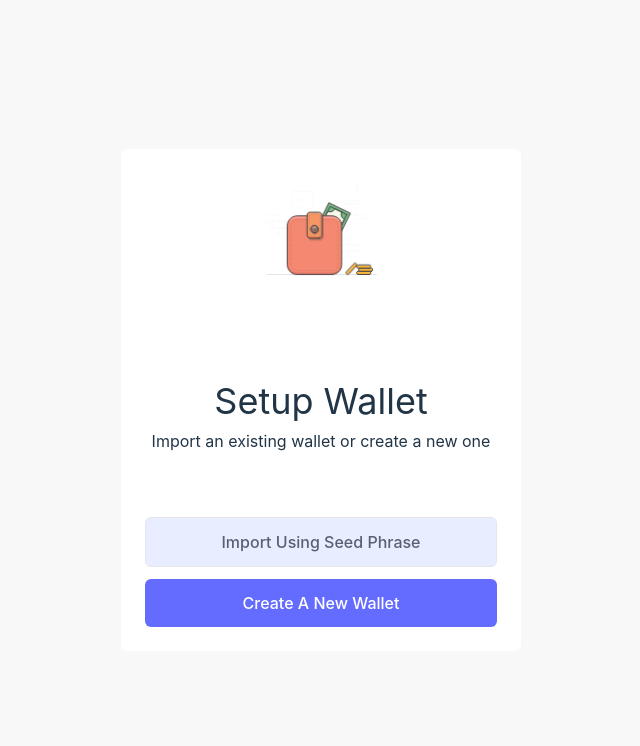
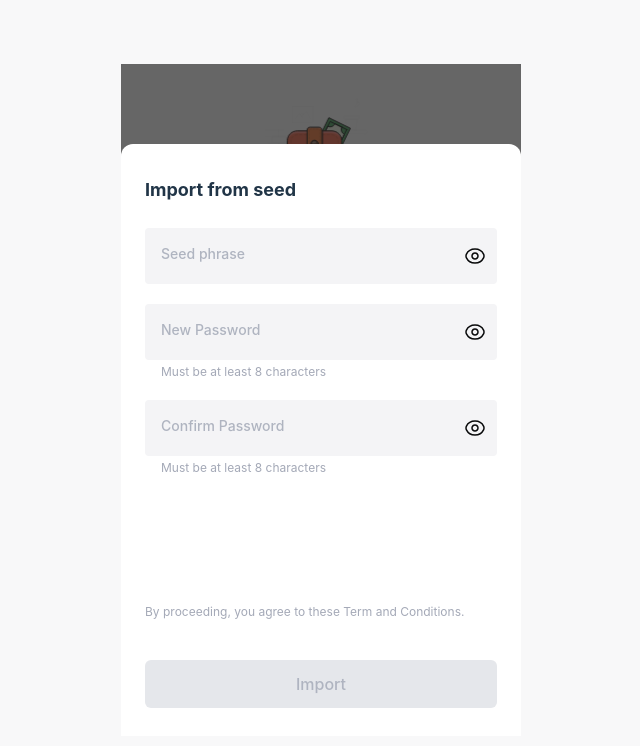
Before and after one commit to kunle-coded/walleth, a React (Vite) app: page /setup in a window 1280 px wide. Both pictures are taken after a click on the button "Import Using Seed Phrase". Shown: the top 746 px of the page, without its empty margins (319-959 px from the left). Built offline with nearby package versions, Linux system fonts and the light colour scheme.

Commit message:
complete password and secure logic, create seed import component for account setup components

```diff
--- a/src/components/setup/CreatePassword.tsx
+++ b/src/components/setup/CreatePassword.tsx
@@ -1,9 +1,10 @@
-import { useEffect, useState } from "react";
+import React, { useEffect, useState } from "react";
 import { useField } from "../../hooks/useField";
 import Button from "../../ui/Button";
 import ButtonWrapper from "../../ui/ButtonWrapper";
 import FormInput from "../../ui/FormInput";
 import Terms from "../../ui/Terms";
+import { useAccount } from "../../contexts/AccountContext";
 
 interface CreatePasswordProps {
   onClick: (event: React.MouseEvent<HTMLButtonElement>) => void;
@@ -13,6 +14,7 @@ function CreatePassword({ onClick }: CreatePasswordProps) {
   const [passwordMatch, setPasswordMatch] = useState(false);
   const [isChecked, setIsChecked] = useState(false);
 
+  const { handlePassword } = useAccount();
   const password = useField("password");
   const confirmPassword = useField("password");
   const { value, type, ...passwordProps } = password;
@@ -23,7 +25,7 @@ function CreatePassword({ onClick }: CreatePasswordProps) {
   } = confirmPassword;
 
   useEffect(() => {
-    if (value != "" && confirmPasswordValue != "") {
+    if (value !== "" && confirmPasswordValue !== "") {
       if (value === confirmPasswordValue) {
         setPasswordMatch(true);
       } else {
@@ -33,6 +35,13 @@ function CreatePassword({ onClick }: CreatePasswordProps) {
       setPasswordMatch(false);
     }
   }, [value, confirmPasswordValue]);
+
+  function handleCreatePassword(event: React.MouseEvent<HTMLButtonElement>) {
+    if (value === confirmPasswordValue) {
+      handlePassword(value);
+      onClick(event);
+    }
+  }
 
   function toggleCheck() {
     setIsChecked((checked) => !checked);
@@ -77,8 +86,8 @@ function CreatePassword({ onClick }: CreatePasswordProps) {
       <ButtonWrapper>
         <Button
           type="primary"
-          isDisabled={passwordMatch && isChecked}
-          onClick={onClick}
+          isDisabled={!(passwordMatch && isChecked)}
+          onClick={handleCreatePassword}
         >
           Create Password
         </Button>
--- /dev/null
+++ b/src/components/setup/ImportSeed.tsx
@@ -0,0 +1,169 @@
+import React, { useEffect, useState } from "react";
+import { useField } from "../../hooks/useField";
+import Button from "../../ui/Button";
+import ButtonWrapper from "../../ui/ButtonWrapper";
+import FormInput from "../../ui/FormInput";
+import Terms from "../../ui/Terms";
+import { useAccount } from "../../contexts/AccountContext";
+import ViewPassword from "../icons/ViewPassword";
+
+interface ImportSeedProps {
+  isShow: boolean;
+  onClick: (event: React.MouseEvent<HTMLButtonElement>) => void;
+}
+
+function ImportSeed({ onClick, isShow }: ImportSeedProps) {
+  const [passwordMatch, setPasswordMatch] = useState(false);
+  const [isFocused, setIsFocused] = useState(false);
+  const [isShowSeed, setIsShowSeed] = useState(false);
+  const [inputType, setInputType] = useState("password");
+  const [seedValue, setSeedValue] = useState("");
+  const [rows, setRows] = useState(1);
+
+  const { handlePassword } = useAccount();
+
+  const password = useField("password");
+  const confirmPassword = useField("password");
+  const { value, type, ...passwordProps } = password;
+  const {
+    value: confirmPasswordValue,
+    type: confirmType,
+    ...confirmPasswordProps
+  } = confirmPassword;
+
+  useEffect(() => {
+    if (isShowSeed) {
+      setInputType("text");
+    } else {
+      setInputType("password");
+    }
+  }, [isShowSeed]);
+
+  useEffect(() => {
+    if (value !== "" && confirmPasswordValue !== "") {
+      if (value === confirmPasswordValue) {
+        setPasswordMatch(true);
+      } else {
+        setPasswordMatch(false);
+      }
+    } else {
+      setPasswordMatch(false);
+    }
+  }, [value, confirmPasswordValue]);
+
+  function handleCreatePassword(event: React.MouseEvent<HTMLButtonElement>) {
+    if (value === confirmPasswordValue) {
+      handlePassword(value);
+      onClick(event);
+    }
+  }
+
+  function handleSeedInput(e: React.ChangeEvent<HTMLTextAreaElement>) {
+    e.target.style.height = "auto";
+    const inputTextValue = e.target.value;
+
+    // const trimmedInput = inputTextValue.trim();
+    // const word = trimmedInput.length / 12;
+    // const formttedInput = trimmedInput.length;
+
+    setSeedValue(inputTextValue);
+
+    if (inputTextValue.length >= 29) {
+      setRows(2);
+    } else {
+      setRows(1);
+    }
+  }
+
+  const handleFocus = () => setIsFocused(true);
+  const handleBlur = () => setIsFocused(false);
+
+  function toggleShowPassword() {
+    setIsShowSeed((prevState) => !prevState);
+  }
+
+  return (
+    <div
+      className={`absolute top-[80px] right-0 left-0 px-6 pt-8 pb-6 rounded-t-xl bg-white overflow-hidden transform transition-all duration-500 ease-in-out ${
+        isShow
+          ? "opacity-100 translate-y-0 bottom-0 z-30"
+          : "opacity-0 translate-y-full"
+      }`}
+    >
+      <div className="mb-6">
+        <p className="text-lg font-bold mb-2">Import from seed</p>
+      </div>
+
+      <div className="flex flex-col w-full h-full pb-14 justify-between">
+        <div className="flex flex-col w-full gap-5">
+          <div className="flex flex-col gap-1">
+            <div className="flex relative bg-secondary-200 rounded">
+              <span
+                className={`absolute left-4 ${
+                  isFocused || seedValue
+                    ? "top-2 text-xs"
+                    : "top-4 text-sm font-medium"
+                } text-secondary-300 z-10 transition-all`}
+              >
+                Seed phrase
+              </span>
+              <textarea
+                className="w-full bg-transparent text-secondary-900 px-4 pb-2 pt-6 z-20 focus:outline-none resize-none"
+                rows={rows}
+                value={seedValue}
+                onChange={handleSeedInput}
+                onFocus={handleFocus}
+                onBlur={handleBlur}
+              />
+
+              {type === "password" && (
+                <ViewPassword
+                  showPassword={isShowSeed}
+                  toggleShowPassword={toggleShowPassword}
+                />
+              )}
+            </div>
+          </div>
+
+          <FormInput
+            value={value}
+            type={type}
+            placeholder="New Password"
+            info="Must be at least 8 characters"
+            showPasswordStrength
+            {...passwordProps}
+          />
+          <FormInput
+            value={confirmPasswordValue}
+            type={confirmType}
+            placeholder="Confirm Password"
+            showPasswordStrength={false}
+            info="Must be at least 8 characters"
+            isPasswordMatch={passwordMatch}
+            {...confirmPasswordProps}
+          />
+        </div>
+
+        <div className="w-full">
+          <div className="w-full">
+            <p className="text-xs text-secondary-400">
+              By proceeding, you agree to these Term and Conditions.
+            </p>
+          </div>
+
+          <div className="w-full mt-10 flex flex-col items-center gap-3">
+            <Button
+              type="primary"
+              isDisabled={!passwordMatch}
+              onClick={handleCreatePassword}
+            >
+              Import
+            </Button>
+          </div>
+        </div>
+      </div>
+    </div>
+  );
+}
+
+export default ImportSeed;
--- a/src/components/setup/SeedPhraseConfirm.tsx
+++ b/src/components/setup/SeedPhraseConfirm.tsx
@@ -61,11 +61,11 @@ function SeedPhraseConfirm({ onClick }: CreatePasswordProps) {
   function handleReset(value: React.MouseEvent<HTMLButtonElement>) {
     const target = value.target as HTMLElement;
 
-    if (target.textContent === "Try again") {
+    if (target.textContent === "Try again" && !isPhraseMatched) {
       setMatchedIndices(() => []);
       setSelected(() => []);
       setIsPhraseMatched(false);
-    } else if (target.textContent === "Continue") {
+    } else if (target.textContent === "Continue" && isPhraseMatched) {
       onClick(value);
     }
   }
--- a/src/contexts/AccountContext.tsx
+++ b/src/contexts/AccountContext.tsx
@@ -10,9 +10,13 @@ type AccountType = {
   stepCounter: number;
   setupSteps: { previousStep: string; currentStep: string };
   stepRecord: string[];
+  password: string;
+  isSkipped: boolean;
+  handlePassword: (password: string) => void;
   handleNextStep: () => void;
   handleSetupStep: (step: string) => void;
   handlePrevious: () => void;
+  setIsSkipped: React.Dispatch<React.SetStateAction<boolean>>;
 };
 
 const AccountContext = createContext<AccountType | undefined>(undefined);
@@ -33,11 +37,22 @@ function AccountProvider({ children }: PropsWithChildren) {
       ? JSON.parse(localStorage.getItem("stepsList") as string)
       : []
   );
+  const [password, setPassword] = useState(
+    localStorage.getItem("password") !== null
+      ? (localStorage.getItem("password") as string)
+      : ""
+  );
   const [stepsLength, setStepLength] = useState(stepRecord.length - 1);
+  const [isSkipped, setIsSkipped] = useState(false);
 
   useEffect(() => {
     setStepLength(stepRecord.length - 1);
-  }, [stepRecord]);
+  }, [stepRecord.length]);
+
+  function handlePassword(userPass: string) {
+    setPassword(userPass);
+    localStorage.setItem("password", userPass);
+  }
 
   function handleNextStep() {
     setStepCounter((prevStep: number) => {
@@ -94,7 +109,13 @@ function AccountProvider({ children }: PropsWithChildren) {
       return newSteps;
     });
 
-    if (setupSteps.currentStep === "confirm_seed_phrase") {
+    if (setupSteps.currentStep === "complete_unsecure") {
+      setStepCounter((prevStep: number) => {
+        const previous = prevStep - 1;
+        localStorage.setItem("stepCounter", JSON.stringify(previous));
+        return previous;
+      });
+    } else if (setupSteps.currentStep === "confirm_seed_phrase") {
       setStepCounter((prevStep: number) => {
         const previous = prevStep - 1;
         localStorage.setItem("stepCounter", JSON.stringify(previous));
@@ -121,9 +142,13 @@ function AccountProvider({ children }: PropsWithChildren) {
         stepCounter,
         setupSteps,
         stepRecord,
+        password,
+        isSkipped,
+        handlePassword,
         handleNextStep,
         handleSetupStep,
         handlePrevious,
+        setIsSkipped,
       }}
     >
       {children}
--- a/src/hooks/usePasswordStrength.ts
+++ b/src/hooks/usePasswordStrength.ts
@@ -5,7 +5,7 @@ function usePasswordStrength({
   showPasswordStrength,
 }: {
   value: string;
-  showPasswordStrength: boolean;
+  showPasswordStrength: boolean | undefined;
 }) {
   const [strength, setStrength] = useState("Poor");
 
--- a/src/pages/Onboarding.tsx
+++ b/src/pages/Onboarding.tsx
@@ -9,10 +9,18 @@ import SeedPhraseConfirm from "../components/setup/SeedPhraseConfirm";
 import SecureComplete from "../components/setup/SecureComplete";
 import { useAccount } from "../contexts/AccountContext";
 import NotSecureComplete from "../components/setup/NotSecureComplete";
+import ImportSeed from "../components/setup/ImportSeed";
+import { useState } from "react";
 
 function Onboarding() {
-  const { stepCounter, setupSteps, handleNextStep, handleSetupStep } =
-    useAccount();
+  const [isImport, setIsImport] = useState(false);
+  const {
+    stepCounter,
+    setupSteps,
+    handleNextStep,
+    handleSetupStep,
+    setIsSkipped,
+  } = useAccount();
 
   function handleSteps(step: string) {
     if (step === "create_password") {
@@ -26,20 +34,44 @@ function Onboarding() {
     handleSetupStep(step);
   }
 
-  function handleSecureSkip() {
-    handleNextStep();
-    handleSetupStep("complete_unsecure");
+  function handleSecureSkip(isChecked: boolean) {
+    if (!isChecked) {
+      setIsSkipped(() => true);
+    } else {
+      setIsSkipped(() => false);
+      handleNextStep();
+      handleSetupStep("complete_unsecure");
+    }
+  }
+
+  function handleSeedImport() {
+    setIsImport(true);
+    console.log("import seed");
+  }
+
+  function handleImport() {
+    console.log("import");
   }
 
   return (
     <main className="h-screen w-screen bg-secondary-100 relative">
-      <div className="absolute top-1/2 left-1/2 -translate-x-1/2 -translate-y-1/2 pt-6 pb-6 pr-6 pl-6 bg-white md:min-h-96 md:min-w-[400px] md:max-w-[450px] rounded-md ">
+      <div
+        className={`absolute top-1/2 left-1/2 -translate-x-1/2 -translate-y-1/2 pt-6 pb-6 pr-6 pl-6 bg-white  md:min-w-[400px] md:max-w-[450px] rounded-md ${
+          isImport ? "md:min-h-[42rem]" : "md:min-h-96"
+        }`}
+      >
+        {isImport && (
+          <div className="absolute top-0 left-0 bottom-0 right-0 bg-black opacity-60 z-20"></div>
+        )}
         {stepCounter >= 1 && <ProgressBar />}
 
         {stepCounter === 0 && (
           <>
             <Wallet />
-            <ImportOption onClick={() => handleSteps("create_password")} />
+            <ImportOption
+              onClick={() => handleSteps("create_password")}
+              onImport={handleSeedImport}
+            />
           </>
         )}
         {setupSteps.currentStep === "create_password" && (
@@ -60,14 +92,12 @@ function Onboarding() {
         {setupSteps.currentStep === "confirm_seed_phrase" && (
           <SeedPhraseConfirm onClick={() => handleSteps("complete_setup")} />
         )}
-        {setupSteps.currentStep === "complete_setup" && (
-          <SecureComplete onClick={() => handleSteps("complete_setup_final")} />
+        {setupSteps.currentStep === "complete_setup" && <SecureComplete />}
+        {setupSteps.currentStep === "complete_unsecure" && (
+          <NotSecureComplete />
         )}
-        {setupSteps.currentStep === "complete_unsecure" && (
-          <NotSecureComplete
-            onClick={() => handleSteps("complete_setup_final")}
-          />
-        )}
+
+        <ImportSeed isShow={isImport} onClick={handleImport} />
       </div>
     </main>
   );
--- a/src/ui/FormInput.tsx
+++ b/src/ui/FormInput.tsx
@@ -8,7 +8,7 @@ interface FormInputProps {
   type: string;
   value: string;
   info?: string;
-  showPasswordStrength: boolean;
+  showPasswordStrength?: boolean;
   isPasswordMatch?: boolean;
 }
 
@@ -56,7 +56,7 @@ function FormInput({
         </span>
         <input
           type={type === "password" ? inputType : type}
-          className="w-full bg-transparent px-4 pb-2 pt-6 z-20 focus:outline-none"
+          className="w-full bg-transparent text-secondary-900 px-4 pb-2 pt-6 z-20 focus:outline-none"
           onFocus={handleFocus}
           onBlur={handleBlur}
           {...props}
```
Also changed, not shown: src/components/setup/ImportOption.tsx (+5 -2 lines), src/components/setup/NotSecureComplete.tsx (+7 -8 lines), src/components/setup/SecureComplete.tsx (+7 -8 lines), src/components/setup/SecureWallet.tsx (+17 -3 lines).
